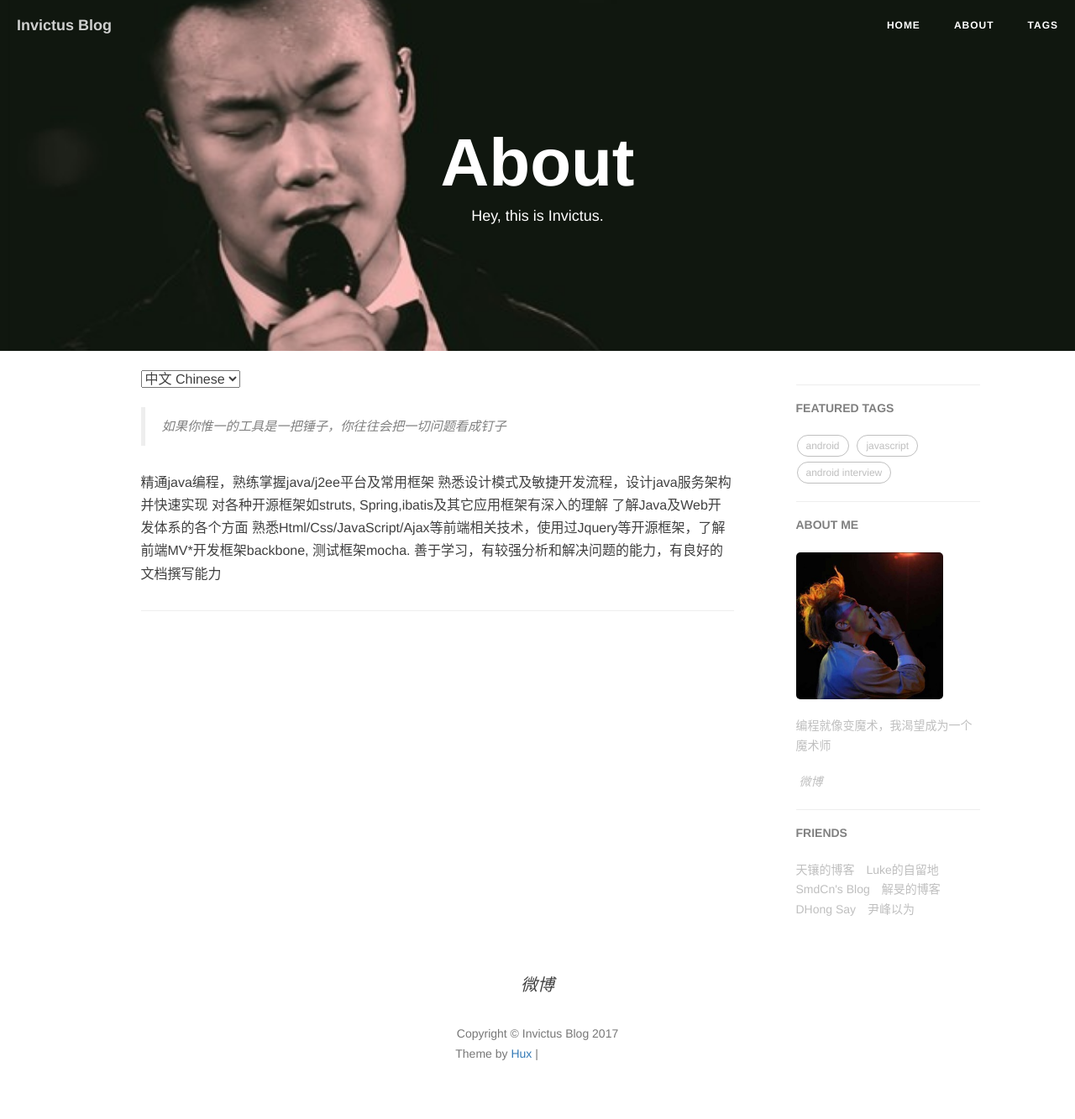
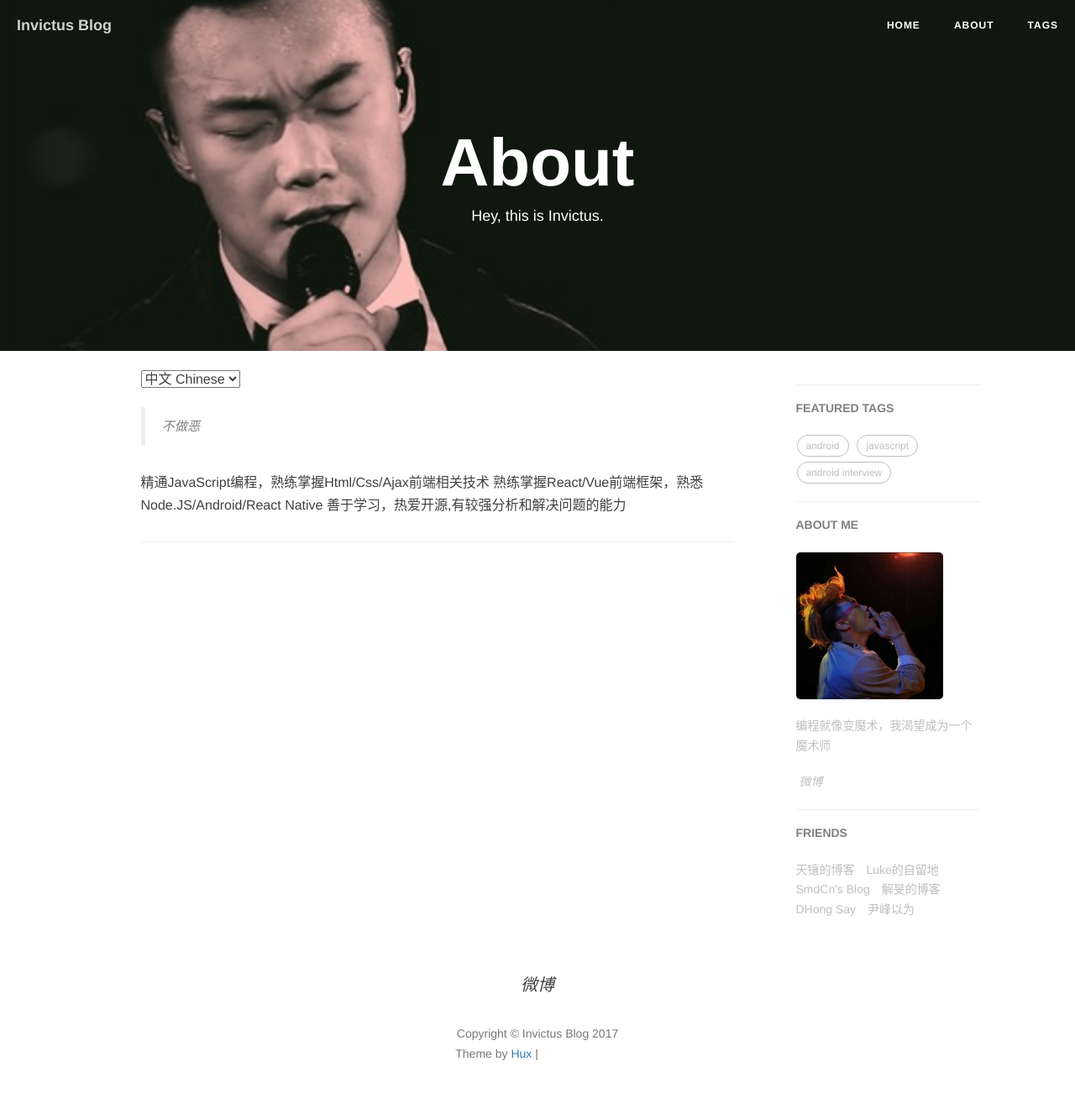
Before and after one commit to InvictusNightmares/invictusNightmares.github.io, a Jekyll site: the page built from about.html, in a window 1280 px wide. Shown: the whole page at 84% size. Built offline with Jekyll 4.4.1, drawn with Linux system fonts in a browser that asks for light colours; nearby versions of some CDN libraries; comment, search, counter and statistics services are not loaded; grey boxes are pictures that could not be loaded.

Commit message:
20170714

```diff
--- a/about.html
+++ b/about.html
@@ -14,17 +14,13 @@ header-img: "img/about-bg.jpg"
 <!-- Chinese Version -->
 <div class="zh">
     <blockquote>
-       如果你惟一的工具是一把锤子，你往往会把一切问题看成钉子
+       不做恶
     </blockquote>
 
     <p>
-     精通java编程，熟练掌握java/j2ee平台及常用框架
-    熟悉设计模式及敏捷开发流程，设计java服务架构并快速实现
-    对各种开源框架如struts, Spring,ibatis及其它应用框架有深入的理解
-    了解Java及Web开发体系的各个方面
-    熟悉Html/Css/JavaScript/Ajax等前端相关技术，使用过Jquery等开源框架，了解前端MV*开发框架backbone, 测试框架mocha.
-    善于学习，有较强分析和解决问题的能力，有良好的文档撰写能力
-
+    精通JavaScript编程，熟练掌握Html/Css/Ajax前端相关技术
+    熟练掌握React/Vue前端框架，熟悉Node.JS/Android/React Native
+    善于学习，热爱开源,有较强分析和解决问题的能力
     </p>
 
 
@@ -38,13 +34,13 @@ header-img: "img/about-bg.jpg"
 <!-- English Version -->
 <div class="en">
     <blockquote>
-       .There's a phrase in Buddhism, 'Beginner's mind.' It's wonderful to have a beginner's mind
+       Don't be evil
     </blockquote>
 
     <p>
-         Work as java engineer about 8 years, Proficient in Java programming, familiar with Java/j2ee platform and the commonly used framework.familiar the  open source frameworks such as struts, Spring, ibatis framework has a thorough understanding of, and other applications All aspects of the knowledge of Java and Web development system. Familiar with Html/Css/JavaScript/Ajax front-end technology, use open source frameworks such as Jquery, understand the front-end MV * development framework backbone, the test framework mocha.familiar the android development.
-
-
+         Work as JavaScript engineer about 3 years, Proficient in JavaScript programming, familiar with Html/Css/Ajax front end correlation technique.
+         Familiar with React/Vue front frame and Node.JS/Android/React Native.
+         Good at learning, love open source, strong ability to analyze and solve problems.
     </p>
 
 
```
